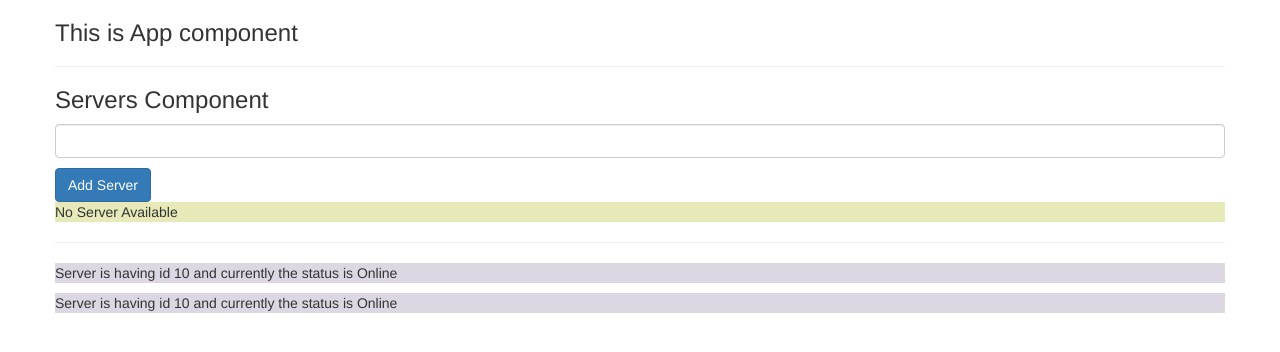
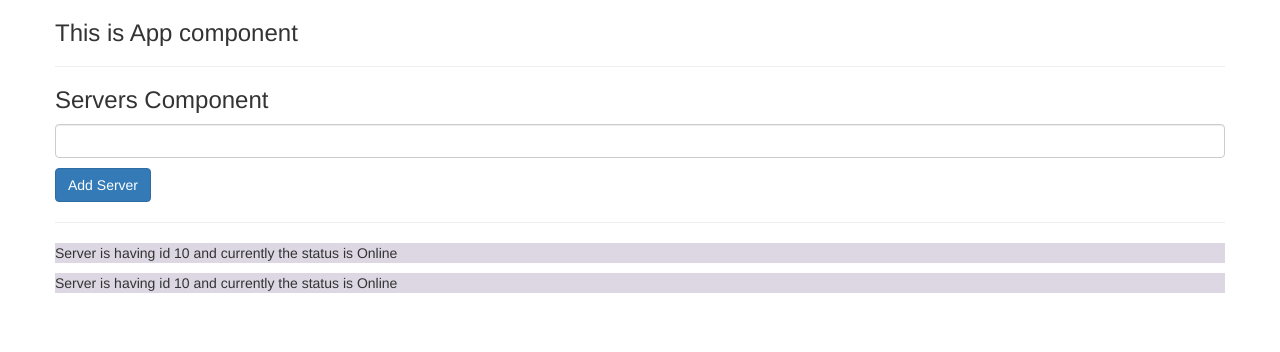
Before and after one commit to rakesh-sing/Angular-1-Component, an Angular app: page / in a window 1280 px wide. Shown: the top 352 px of the page. Built offline with nearby package versions, Linux system fonts and the light colour scheme.

Commit message:
*ngIf Directive

```diff
--- a/src/app/servers/servers.component.html
+++ b/src/app/servers/servers.component.html
@@ -12,7 +12,7 @@
   Add Server
 </button>
 
-<p>{{ serverCreationStatus }}</p>
+<p *ngIf="serverCreated">{{ serverCreationStatus }}</p>
 
 <hr />
 
--- a/src/app/servers/servers.component.ts
+++ b/src/app/servers/servers.component.ts
@@ -8,7 +8,8 @@ import { Component } from '@angular/core';
 export class ServersComponent {
   allowNewServer: boolean = false;
   serverName: string = '';
-  serverCreationStatus: string = 'No Server Available';
+  serverCreationStatus: string = ' ';
+  serverCreated = false;
 
   constructor() {
     setTimeout(() => {
@@ -17,6 +18,7 @@ export class ServersComponent {
   }
 
   onServerCreation() {
+    this.serverCreated = true;
     return (this.serverCreationStatus =
       'New Server is Created and Name of Server is' + this.serverName);
   }
```
